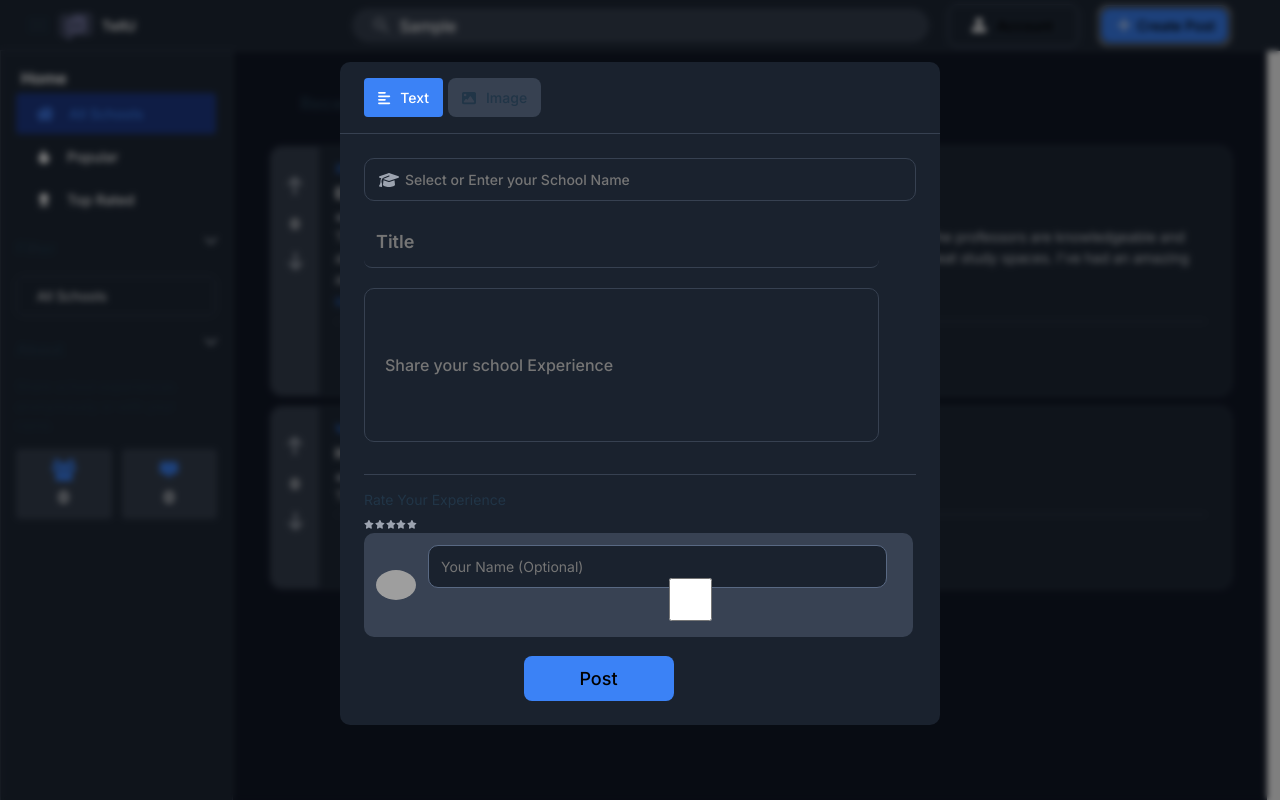
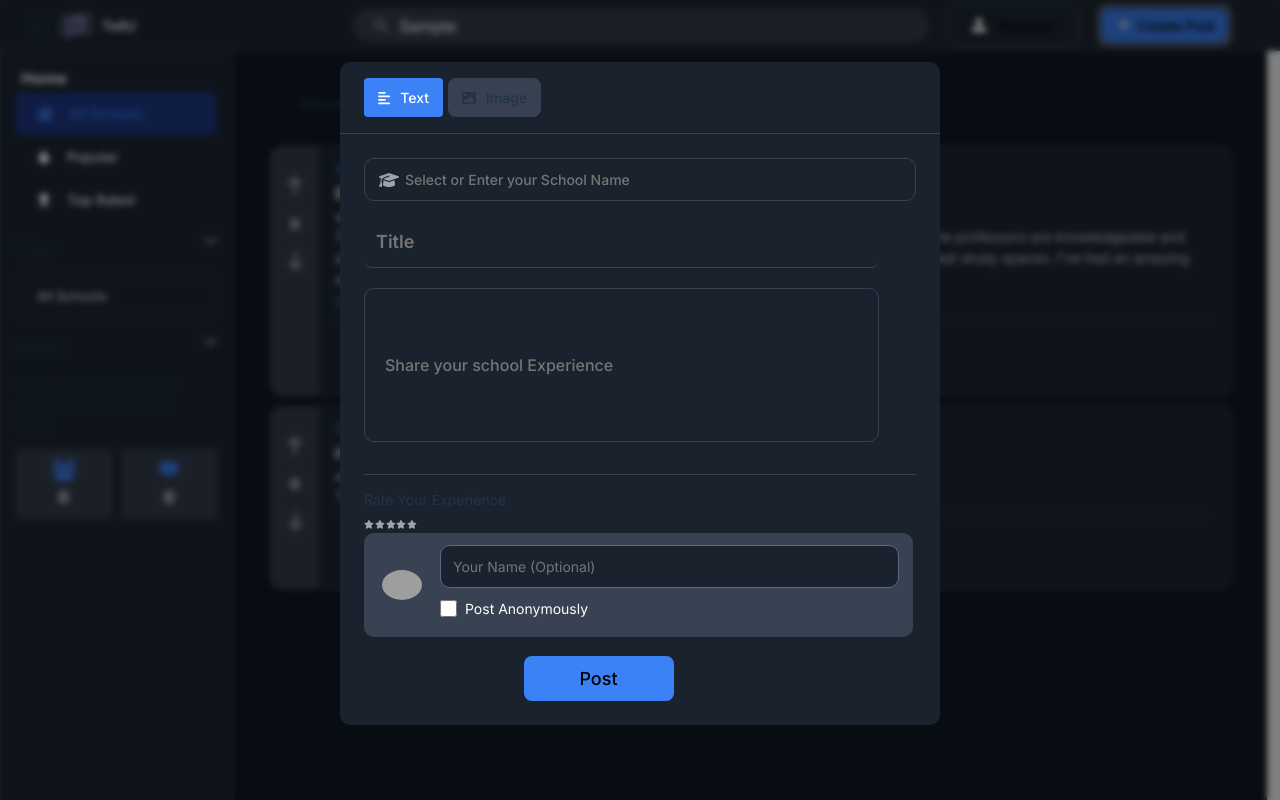
Before and after one commit to Dan-galdan/Project, a React (Vite) app: page / in a window 1280 px wide. Both pictures are taken after typing "Sample" into the empty fields and a click on the button "Create Post". Shown: the top 800 px of the page. Built offline with nearby package versions, Linux system fonts and the light colour scheme; grey boxes are pictures that could not be loaded.

Commit message:
comment v1

```diff
--- a/src/components/createpost.css
+++ b/src/components/createpost.css
@@ -322,9 +322,32 @@
 
 .bruh {
   display: flex;
-  margin-top: -10px;
-  gap: 4px;
+  align-items: center;
+  /* Align checkbox and text vertically */
+  margin-top: 10px;
+  /* Add some space above */
 }
+
+.bruh input[type="checkbox"] {
+  width: 17px;
+  /* Set a specific width */
+  height: 17px;
+  /* Set a specific height */
+  margin-right: 8px;
+  /* Space between checkbox and label */
+  cursor: pointer;
+  /* Change cursor to pointer on hover */
+}
+
+.bruh p {
+  color: #ffffff;
+  /* Change text color to white for better visibility */
+  font-size: 14px;
+  /* Set font size */
+  margin: 0;
+  /* Remove default margin */
+}
+
 
 .postparent {
   height: 44px;
@@ -340,7 +363,8 @@
   font-size: 18px;
   background-color: #3b82f6;
 }
-.allcommen{
+
+.allcommen {
   width: inherit;
   height: fit-content;
   border-top: 1px solid #374151;
--- a/src/components/createpost.jsx
+++ b/src/components/createpost.jsx
@@ -126,7 +126,7 @@ export function Create() {
                   <div className="anon">
                     <input className="anonname" type="text" placeholder="Your Name (Optional)" />
                     <div className="bruh">
-                      <input type="checkbox" />
+                      <input type="checkbox" id="anonymous" />
                       <p>Post Anonymously</p>
                     </div>
                   </div>
--- a/src/components/post.jsx
+++ b/src/components/post.jsx
@@ -1,11 +1,12 @@
 import { FontAwesomeIcon } from '@fortawesome/react-fontawesome';
 import { faCommentAlt } from '@fortawesome/free-regular-svg-icons';
-import { faShareAlt, faStar } from '@fortawesome/free-solid-svg-icons';
+import { faShareAlt, faStar, faArrowUp, faArrowDown } from '@fortawesome/free-solid-svg-icons';
 import './post.css';
 import '@fontsource/inter/700.css';
 import { useState } from 'react';
 import { AnimatePresence, motion } from 'framer-motion';
 
+// StarRating component remains untouched as per your request
 export function StarRating({ initialRating = 0, onRatingChange }) {
   const [rating, setRating] = useState(initialRating);
   const [hover, setHover] = useState(0);
@@ -41,12 +42,47 @@ export function StarRating({ initialRating = 0, onRatingChange }) {
   );
 }
 
+// Fixed Comment component with return statement and date prop
+const Comment = ({ comment, date }) => {
+  return (
+    <div className="commentexample">
+      <div className="commentTop">
+        <p id="Name">Mai Willy</p>
+        <p id="date">{date}</p>
+      </div>
+      <div className="comments">
+        <p>{comment || "No comment text"}</p>
+      </div>
+    </div>
+  );
+};
+
 export function Post({ schoolname, postguy, date, postHeader, posttext, commentcount }) {
   const [voteStatus, setVoteStatus] = useState(null);
   const [count, setCount] = useState(0);
   const [postRating, setPostRating] = useState(0);
   const [showMore, setShowMore] = useState(false);
   const [showComment, setShowComment] = useState(false);
+  const [youWrote, setYouWrote] = useState("");
+  const [comments, setComments] = useState([]); // Store comments as an array
+
+  const handleChange = (event) => {
+    setYouWrote(event.target.value);
+  };
+
+  const handleKeyDown = (e) => {
+    if (e.key === 'Enter' && youWrote.trim()) {
+      setComments([...comments, { text: youWrote, date: new Date().toLocaleString('en-US', { timeZone: 'Asia/Singapore' }) }]);
+      setYouWrote(""); // Clear input after posting
+    }
+  };
+
+  const DivCountGObbr = () => {
+    if (youWrote.trim()) {
+      setComments([...comments, { text: youWrote, date: new Date().toLocaleString('en-US', { timeZone: 'Asia/Singapore' }) }]);
+      setYouWrote(""); // Clear input after posting
+    }
+  };
 
   const handleUpvote = () => {
     if (voteStatus === 'up') {
@@ -90,8 +126,6 @@ export function Post({ schoolname, postguy, date, postHeader, posttext, commentc
       className="general"
       role="article"
       aria-label="Post"
-      layout
-      layoutTransition={{ duration: 0.4, ease: "easeInOut", type: "tween" }}
     >
       <div className="opinion" aria-label="Voting controls">
         <div className="rating">
@@ -143,11 +177,11 @@ export function Post({ schoolname, postguy, date, postHeader, posttext, commentc
             className="commentpart"
             role="button"
             tabIndex={0}
-            onClick={() => setShowComment((prev) => !prev)}
-            aria-label={`${commentcount} comments`}
+            onClick={handleToggleComments}
+            aria-label={`${comments.length || commentcount} comments`}
           >
             <FontAwesomeIcon className="commenticon" icon={faCommentAlt} />
-            <p>{commentcount} comment{commentcount !== 1 ? 's' : ''}</p>
+            <p>{comments.length || commentcount} comment{(comments.length || commentcount) !== 1 ? 's' : ''}</p>
           </div>
           <div className="commentpart" role="button" tabIndex={0} aria-label="Share post">
             <FontAwesomeIcon className="commenticon" icon={faShareAlt} />
@@ -164,20 +198,19 @@ export function Post({ schoolname, postguy, date, postHeader, posttext, commentc
               exit={{ opacity: 0, height: 0, y: -20 }}
               transition={{ duration: 0.25, ease: 'easeOut' }}
             >
-              <div className='commentexample'>
-                <div className='commentTop'>
-                  <p id="Name">Mai Willy</p>
-                  <p id='date'>{date}</p>
-                </div>
-                <div className="comments">
-                  <p>
-                    I mag das Schule. Ich stimme deshalb die Schule is ziemlich schon.
-                  </p>
-                </div>
-              </div>
-              <div className='commentPost'>
-                <input type="text" placeholder='Add a comment..' />
-                <button>Post</button>
+
+              {comments.map((comment, index) => (
+                <Comment key={index} comment={comment.text} date={comment.date} />
+              ))}
+              <div className="commentPost">
+                <input
+                  type="text"
+                  value={youWrote}
+                  onKeyDown={handleKeyDown}
+                  onChange={handleChange}
+                  placeholder="Add a comment..."
+                />
+                <button onClick={DivCountGObbr}>Post</button>
               </div>
             </motion.div>
           )}
```
